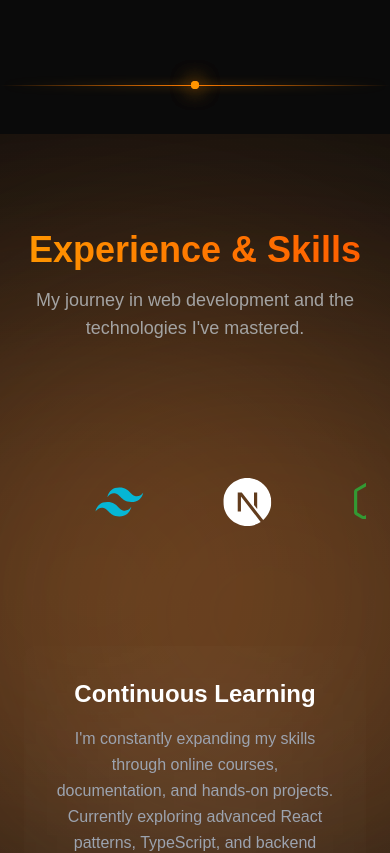
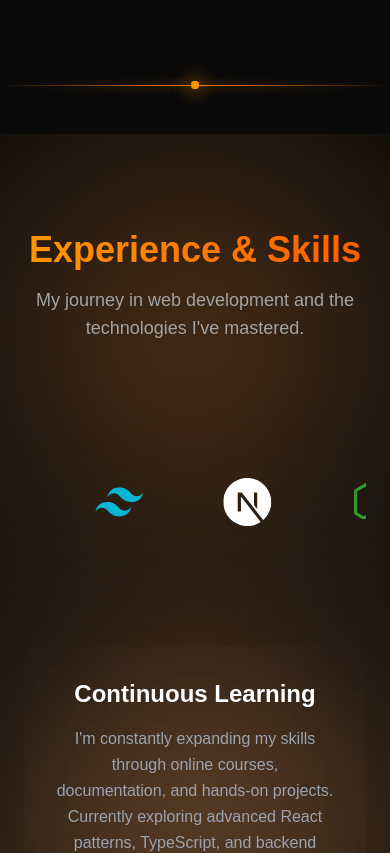
Before and after one commit to Max-Mendes91/portfolio-react, a React (Vite) app: page / in a window 390 px wide. Shown: the part 2960-3813 px from the top of the page. Built offline with nearby package versions, Linux system fonts and the light colour scheme.

Commit message:
Refactor SkillsExperience component background animations: Update motion divs for improved visual effects and responsiveness, enhancing overall aesthetic appeal.

```diff
--- a/src/components/SkillsExperience.jsx
+++ b/src/components/SkillsExperience.jsx
@@ -26,17 +26,18 @@ export default function ExperienceAndSkills() {
 
     return (
         <section id="experience" className="min-h-screen bg-gradient-to-b from-background to-surface py-24 px-6 lg:px-24 relative overflow-hidden">
-            {/* Background accents */}
+            {/* Background accents - Top Right */}
             <motion.div
-                className="absolute top-1/4 right-[-10%] w-[700px] h-[500px] bg-orange-400/40 rounded-full blur-[180px]"
-                animate={{ y: [0, -30, 0], x: [0, 20, 0], opacity: [0.7, 1, 0.7] }}
-                transition={{ duration: 10, repeat: Infinity, ease: "easeInOut" }}
+                className="absolute top-0 right-0 w-[400px] h-[400px] bg-orange-400/40 rounded-full blur-[120px]"
+                animate={{ opacity: [0.6, 0.9, 0.6] }}
+                transition={{ duration: 8, repeat: Infinity, ease: "easeInOut" }}
             />
 
+            {/* Background accents - Bottom Left */}
             <motion.div
-                className="absolute bottom-1/4 left-[-10%] w-[650px] h-[450px] bg-orange-400/40 rounded-full blur-[180px]"
-                animate={{ y: [0, 30, 0], x: [0, -20, 0], opacity: [0.7, 1, 0.7] }}
-                transition={{ duration: 12, repeat: Infinity, ease: "easeInOut" }}
+                className="absolute bottom-0 left-0 w-[400px] h-[400px] bg-orange-400/40 rounded-full blur-[120px]"
+                animate={{ opacity: [0.6, 0.9, 0.6] }}
+                transition={{ duration: 10, repeat: Infinity, ease: "easeInOut" }}
             />
 
             <div className="max-w-7xl mx-auto relative z-10">
```
